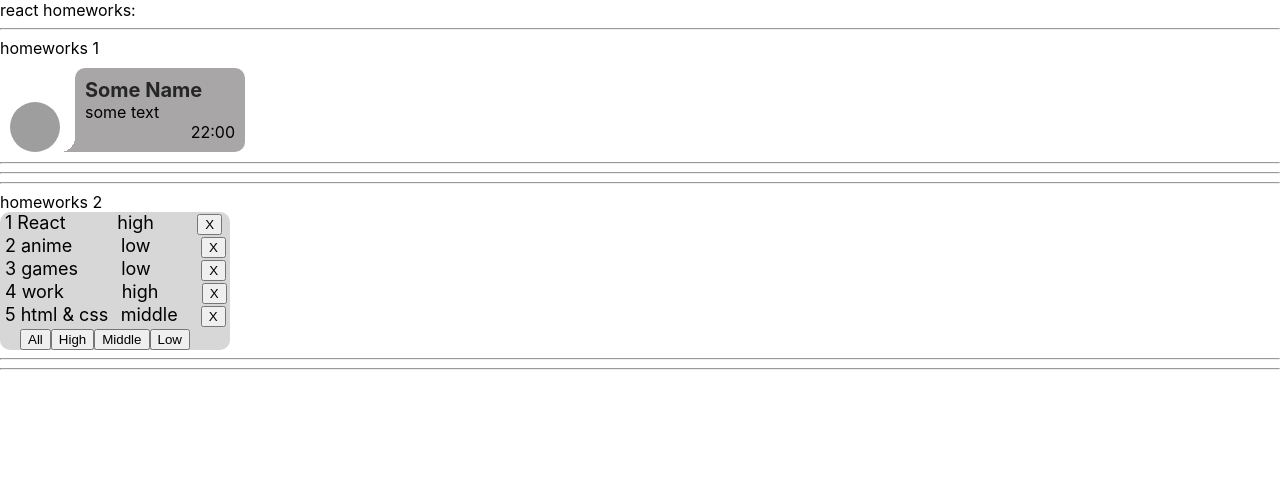
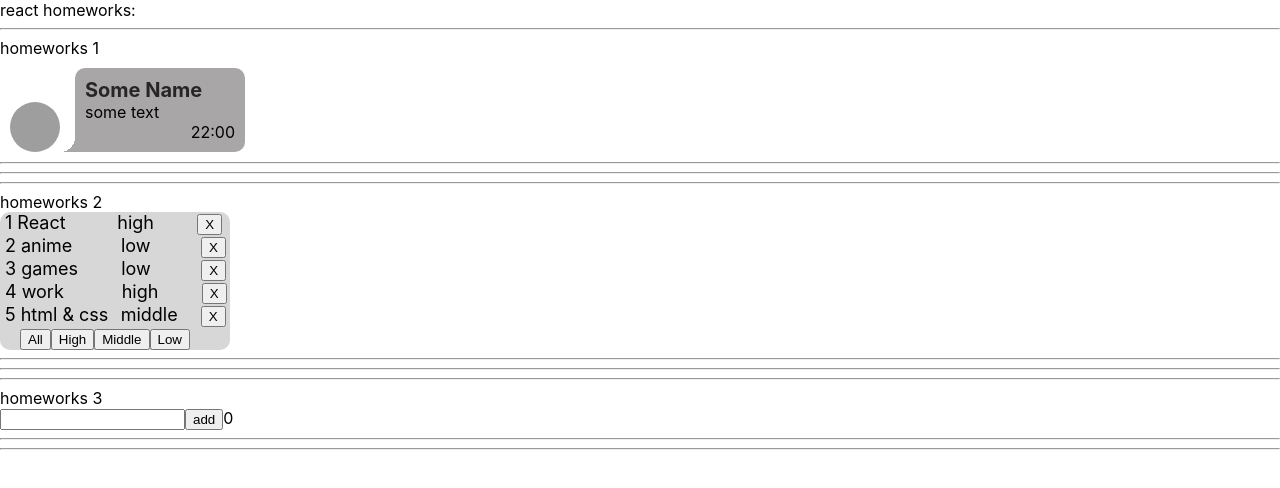
Before and after one commit to MichaelNovickiy/tasks_from_ignat, a React (Create React App) app: page / in a window 1280 px wide. Shown: the top 488 px of the page. Built offline with nearby package versions, Linux system fonts and the light colour scheme; grey boxes are pictures that could not be loaded.

Commit message:
task 3 almost ready logics

```diff
--- a/package.json
+++ b/package.json
@@ -10,10 +10,12 @@
     "@types/node": "^16.7.13",
     "@types/react": "^18.0.0",
     "@types/react-dom": "^18.0.0",
+    "@types/uuid": "^8.3.4",
     "react": "^18.0.0",
     "react-dom": "^18.0.0",
     "react-scripts": "5.0.1",
     "typescript": "^4.4.2",
+    "uuid": "^8.3.2",
     "web-vitals": "^2.1.0"
   },
   "scripts": {
--- a/src/p1-main/m1-ui/u1-app/App.tsx
+++ b/src/p1-main/m1-ui/u1-app/App.tsx
@@ -2,6 +2,7 @@ import React from 'react'
 import s from './App.module.css'
 import HW1 from '../../../p2-homeworks/h1/HW1'
 import HW2 from '../../../p2-homeworks/h2/HW2'
+import HW3 from '../../../p2-homeworks/h3/HW3'
 
 function App() {
     return (
@@ -9,7 +10,7 @@ function App() {
             <div>react homeworks:</div>
             <HW1/>
             <HW2/>
-            {/*<HW3/>*/}
+            <HW3/>
             {/*<HW4/>*/}
             {/*<HW5/>*/}
 
--- a/src/p2-homeworks/h3/Greeting.tsx
+++ b/src/p2-homeworks/h3/Greeting.tsx
@@ -2,18 +2,18 @@ import React from 'react'
 import s from './Greeting.module.css'
 
 type GreetingPropsType = {
-    name: any // need to fix any
-    setNameCallback: any // need to fix any
-    addUser: any // need to fix any
-    error: any // need to fix any
-    totalUsers: any // need to fix any
+    name: string
+    setNameCallback: (event: React.ChangeEvent<HTMLInputElement>) => void
+    addUser: () => void
+    error: string
+    totalUsers: number
 }
 
 // презентационная компонента (для верстальщика)
 const Greeting: React.FC<GreetingPropsType> = (
-    {name, setNameCallback, addUser, error, totalUsers} // деструктуризация пропсов
+    {name, setNameCallback, addUser, error, totalUsers}
 ) => {
-    const inputClass = s.error // need to fix with (?:)
+    const inputClass = (s.error.length > 0 ? error : '')
 
     return (
         <div>
--- a/src/p2-homeworks/h3/GreetingContainer.tsx
+++ b/src/p2-homeworks/h3/GreetingContainer.tsx
@@ -1,9 +1,10 @@
 import React, {useState} from 'react'
 import Greeting from './Greeting'
+import {UserType} from "./HW3";
 
 type GreetingContainerPropsType = {
-    users: any // need to fix any
-    addUserCallback: any // need to fix any
+    users: UserType
+    addUserCallback: (name: string) => void
 }
 
 // более простой и понятный для новичков
@@ -11,18 +12,23 @@ type GreetingContainerPropsType = {
 
 // более современный и удобный для про :)
 // уровень локальной логики
-const GreetingContainer: React.FC<GreetingContainerPropsType> = ({users, addUserCallback}) => { // деструктуризация пропсов
+const GreetingContainer: React.FC<GreetingContainerPropsType> = ({
+                                                                     users,
+                                                                     addUserCallback
+                                                                 }) => {
     const [name, setName] = useState<any>('') // need to fix any
     const [error, setError] = useState<any>('') // need to fix any
 
-    const setNameCallback = (e: any) => { // need to fix any
-        setName('') // need to fix
+    const setNameCallback = (event: React.ChangeEvent<HTMLInputElement>) => {
+        setName(event.currentTarget.value)
     }
     const addUser = () => {
-        alert(`Hello  !`) // need to fix
+        alert(`Hello  ! ${name}`)
+        setTotalUsers(totalUsers + 1)
+        setName('')
     }
 
-    const totalUsers = 0 // need to fix
+    let [totalUsers, setTotalUsers] = useState<number>(0)
 
     return (
         <Greeting
--- a/src/p2-homeworks/h3/HW3.tsx
+++ b/src/p2-homeworks/h3/HW3.tsx
@@ -1,18 +1,21 @@
 import React, {useState} from 'react'
+import { v1 } from 'uuid'
 import GreetingContainer from './GreetingContainer'
 
 // types
 export type UserType = {
-    _id: any // need to fix any
-    name: any // need to fix any
+    _id: string
+    name: string
 }
 
 // уровень работы с глобальными данными
 function HW3() {
-    const [users, setUsers] = useState<any>([]) // need to fix any
+    // @ts-ignore
+    const [users, setUsers] = useState<UserType>([])
 
-    const addUserCallback = (name: any) => { // need to fix any
-        setUsers([]) // need to fix
+    const addUserCallback = (name: string) => {
+        // @ts-ignore
+        setUsers([v1(), name])
     }
 
     return (
@@ -20,7 +23,6 @@ function HW3() {
             <hr/>
             homeworks 3
 
-            {/*should work (должно работать)*/}
             <GreetingContainer users={users} addUserCallback={addUserCallback}/>
 
             <hr/>
```
Also changed, not shown: 1 other file (tests, documents, lock files or other folders).
